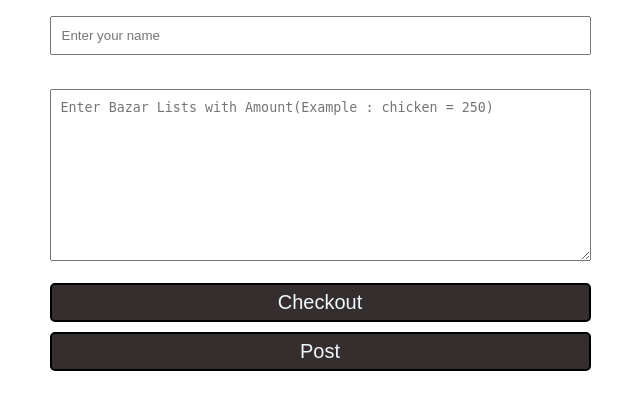
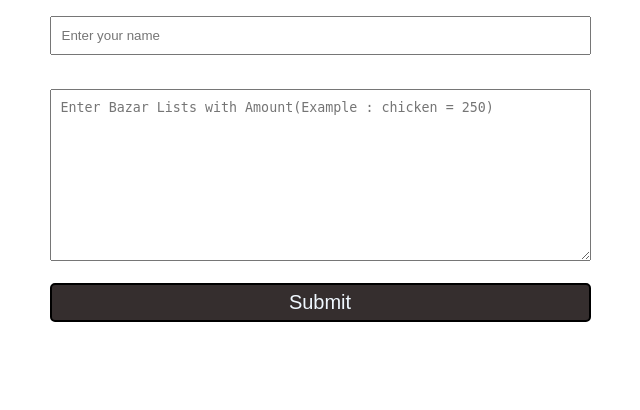
Before and after one commit to MdIshtiaque/meal, a PHP site: page / in a window 1280 px wide. Shown: the part 124-534 px from the top of the page, without its empty margins (320-960 px from the left). Run offline with PHP 8.4, Linux system fonts and the light colour scheme.

Commit message:
db fixed

```diff
--- a/index.php
+++ b/index.php
@@ -18,9 +18,8 @@
             <textarea name="b_list" id="b_list" cols="30" rows="10" placeholder="Enter Bazar Lists with Amount(Example : chicken = 250)"></textarea>
 
             <input type="submit" name="btn1"
-            class="btn1" value="Checkout" />
-            <input type="submit" name="btn2"
-                class="btn2" value="Post" />
+            class="btn1" value="Submit" />
+
 
 
 
@@ -73,7 +72,8 @@
                             //Execute Query
                             $sql = "INSERT INTO `meal`.`blist` (`name`, `b_list`, `total`, `date`) VALUES ('$name', '$b_list',
                             '$total',current_timestamp());";
-                            echo "<p>Success</p>";
+                            mysqli_query($con,$sql);
+                            echo "<p>Successfully Posted. Thank you.</p>";
                             //Close the database connection
                             $con->close();
 
```
